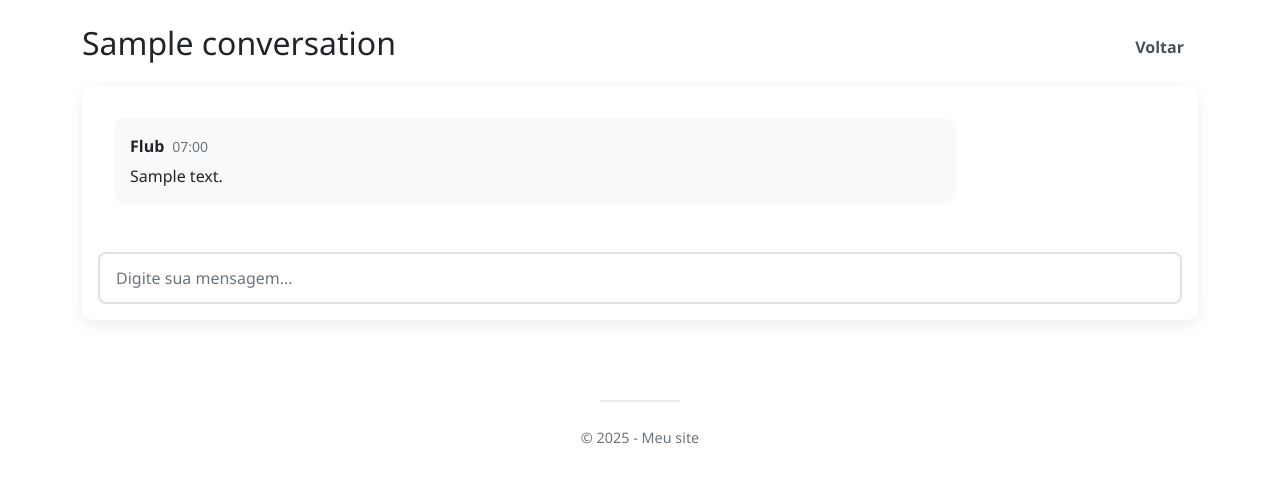
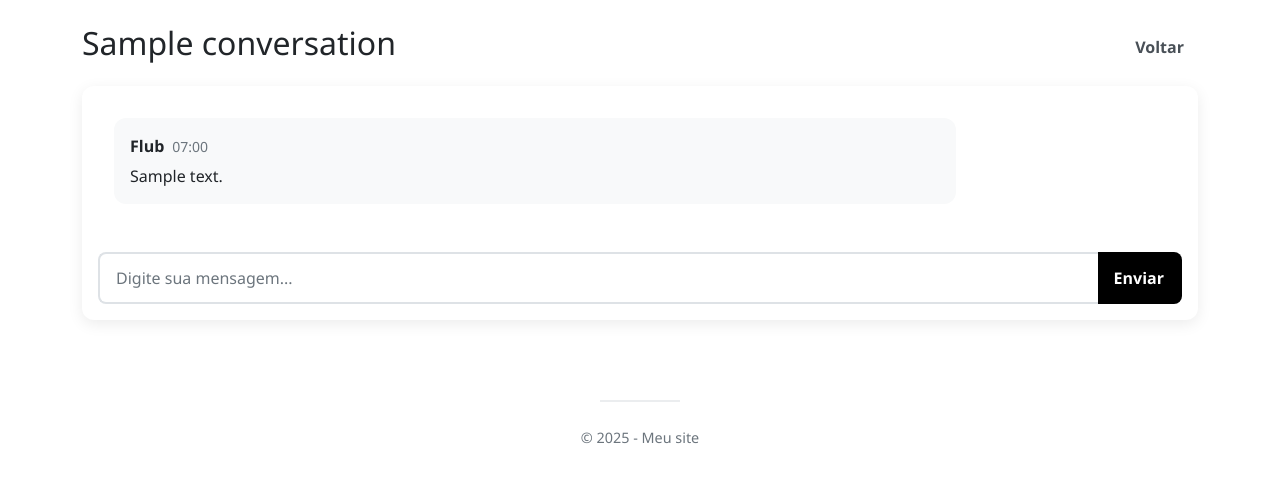
Before and after one commit to jefferson1707/projeto_chat, a Flask app: page /minha-conta/conversa/1 in a window 1280 px wide. Shown: the part 73-556 px from the top of the page. Run offline with Flask 3, Linux system fonts and the light colour scheme; a user stored in the database is signed in; tables that the repository leaves empty hold one stand-in row (values such as "Sample post").

Commit message:
Manutenção do botão enviar

```diff
--- a/app/static/css/style.css
+++ b/app/static/css/style.css
@@ -466,3 +466,26 @@ footer p {
         font-size: 0.8rem;
     }
 }
+
+/* BOTÃO ENVIAR */
+.btn-dark {
+    background-color: var(--primary-black) !important;
+    border-color: var(--primary-black) !important;
+    color: var(--secondary-white) !important;
+}
+
+.btn-dark:hover {
+    background-color: var(--gray-800) !important;
+    border-color: var(--gray-800) !important;
+    color: var(--secondary-white) !important;
+    transform: translateY(-1px);
+}
+
+/* Garante que o botão no formulário de chat fique visível */
+.input-group .btn-dark {
+    background-color: var(--primary-black) !important;
+    border-color: var(--primary-black) !important;
+    color: var(--secondary-white) !important;
+    min-width: 80px;
+    font-weight: 600;
+}
```
